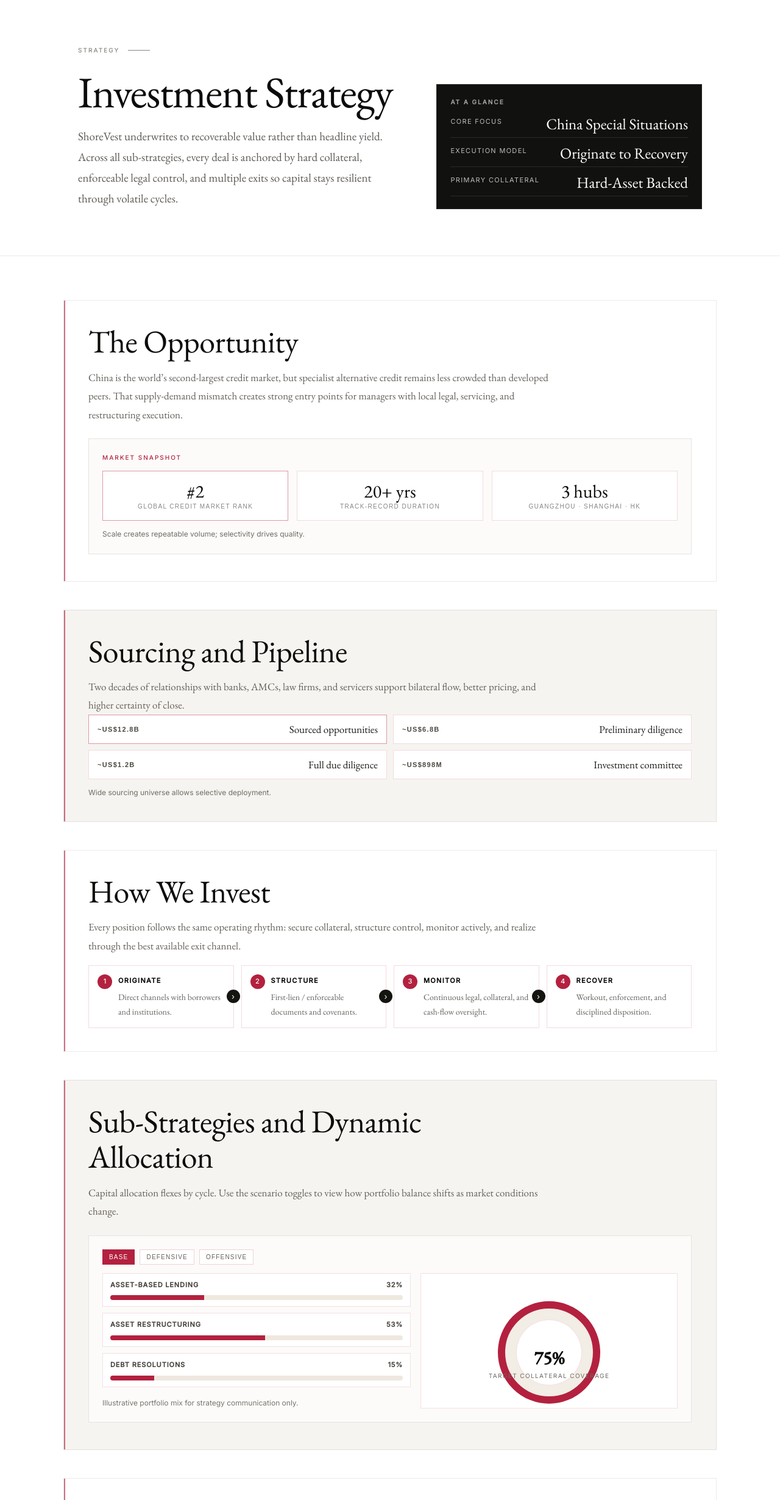
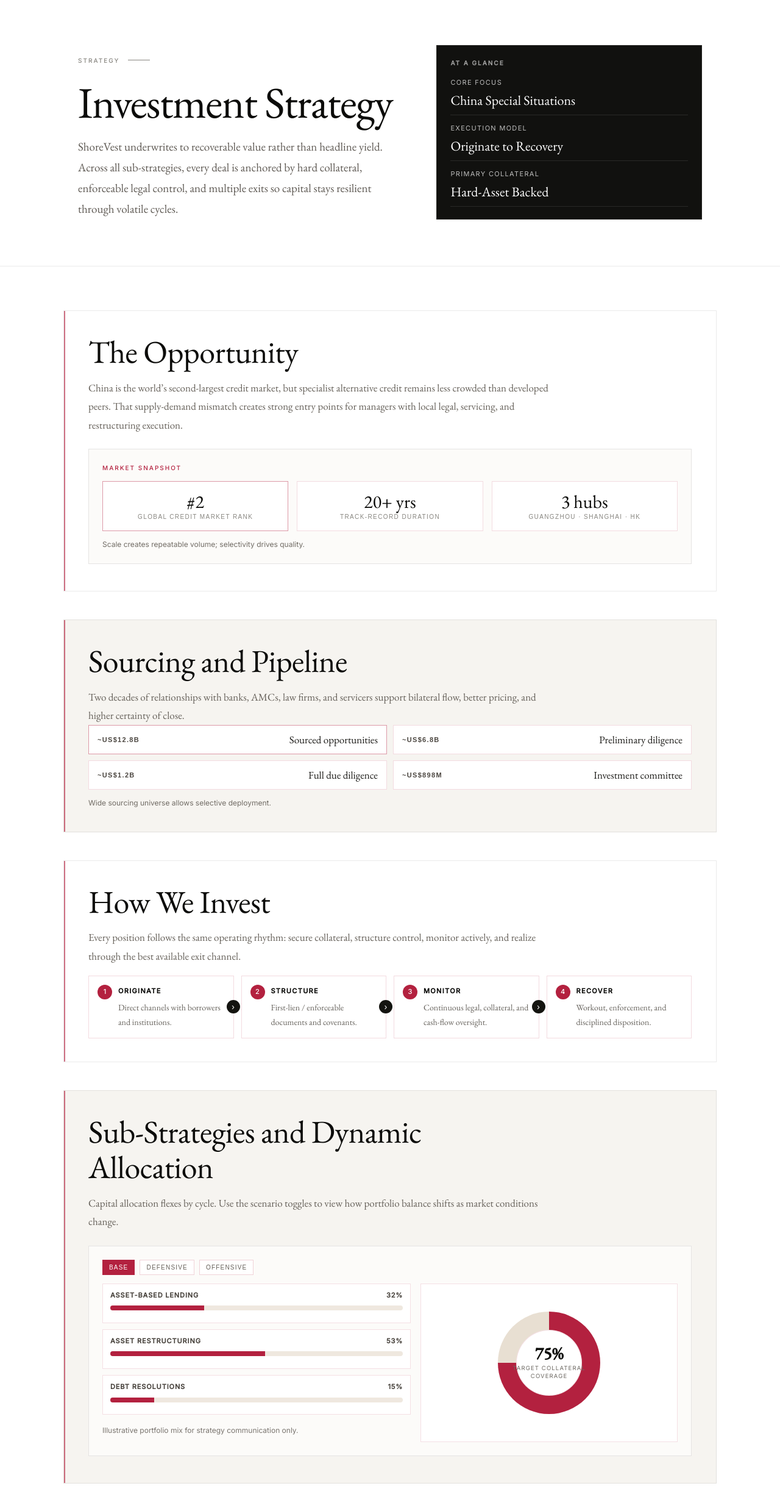
Before and after one commit to nicolalalalalalalalala/SVP, a plain HTML site: page strategy.html in a window 1280 px wide. Shown: the part 74-2534 px from the top of the page at 61% size. Drawn offline with nearby package versions, Linux system fonts and the light colour scheme.

Commit message:
Eliminate remaining strategy text overlap issues

```diff
--- a/strategy.html
+++ b/strategy.html
@@ -572,8 +572,8 @@ footer { background:var(--ink2); border-top:1px solid rgba(255,255,255,.05); pad
 .hero-panel{background:#11110f;color:#fff;padding:20px 22px;border:1px solid rgba(255,255,255,.08)}
 .hero-panel h3{font-size:10px;letter-spacing:.2em;text-transform:uppercase;color:rgba(255,255,255,.58);margin-bottom:16px}
 .hero-panel ul{list-style:none;display:grid;gap:13px}
-.hero-panel li{display:flex;justify-content:space-between;gap:10px;padding-bottom:9px;border-bottom:1px solid rgba(255,255,255,.1);font-size:11px;letter-spacing:.12em;text-transform:uppercase;color:rgba(255,255,255,.72)}
-.hero-panel li strong{font-family:var(--serif);font-size:25px;line-height:1;color:#fff;font-weight:400;letter-spacing:0;text-transform:none}
+.hero-panel li{display:grid;grid-template-columns:1fr;gap:6px;padding-bottom:10px;border-bottom:1px solid rgba(255,255,255,.1);font-size:11px;letter-spacing:.12em;text-transform:uppercase;color:rgba(255,255,255,.72)}
+.hero-panel li strong{font-family:var(--serif);font-size:clamp(17px,1.9vw,22px);line-height:1.25;color:#fff;font-weight:400;letter-spacing:0;text-transform:none;text-align:left;max-width:100%;overflow-wrap:anywhere}
 .pgsec{padding:72px 0 104px;background:#fff}
 .strategy-stack{display:grid;gap:46px}
 .strategy-block{background:#fff;border:1px solid rgba(0,0,0,.08);padding:38px 40px;scroll-margin-top:96px;position:relative;overflow:hidden}
@@ -605,11 +605,11 @@ footer { background:var(--ink2); border-top:1px solid rgba(255,255,255,.05); pad
 .risk-card h4{font-size:10px;letter-spacing:.15em;text-transform:uppercase;color:var(--red);margin-bottom:10px}
 .risk-card ul{margin:0;list-style:none;display:grid;gap:8px}
 .risk-card li{font-size:13px;color:#66625c;line-height:1.55;border-left:2px solid rgba(179,33,63,.2);padding-left:10px}
-.ring-card{background:#fff;border:1px solid rgba(179,33,63,.14);display:flex;flex-direction:column;align-items:center;justify-content:center;gap:12px;padding:20px}
-.ring{width:168px;height:168px;border-radius:50%;background:#f2ede5;border:12px solid var(--red);display:grid;place-items:center;transition:border-color .35s}
+.ring-card{background:#fff;border:1px solid rgba(179,33,63,.14);display:flex;flex-direction:column;align-items:center;justify-content:center;gap:12px;padding:20px;position:relative;min-height:260px}
+.ring{--pct:75%;width:168px;height:168px;border-radius:50%;background:conic-gradient(var(--red) var(--pct),#e8dfd2 0);display:grid;place-items:center;transition:background .35s;position:relative}
 .ring::after{content:'';width:108px;height:108px;border-radius:50%;background:#fff;box-shadow:inset 0 0 0 1px rgba(179,33,63,.14)}
-.ring-label{text-align:center;font-size:10px;letter-spacing:.14em;text-transform:uppercase;color:#6e6a64;line-height:1.5;position:relative;z-index:1;margin-top:-110px}
-.ring-label strong{display:block;font-family:var(--serif);font-size:30px;color:var(--ink);letter-spacing:0;text-transform:none}
+.ring-label{text-align:center;font-size:9.5px;letter-spacing:.12em;text-transform:uppercase;color:#6e6a64;line-height:1.35;width:122px;position:absolute;z-index:2;left:50%;top:50%;transform:translate(-50%,-50%);pointer-events:none}
+.ring-label strong{display:block;font-family:var(--serif);font-size:28px;color:var(--ink);letter-spacing:0;text-transform:none;line-height:1.05;margin-bottom:4px}
 .viz-controls{display:flex;gap:8px;flex-wrap:wrap;margin:0 0 14px}
 .viz-btn{border:1px solid rgba(179,33,63,.2);background:#fff;color:#655f58;padding:6px 10px;font-size:10px;letter-spacing:.12em;text-transform:uppercase;cursor:pointer;transition:all .2s}
 .viz-btn.is-active,.viz-btn:hover{background:var(--red);border-color:var(--red);color:#fff}
@@ -631,7 +631,7 @@ footer { background:var(--ink2); border-top:1px solid rgba(255,255,255,.05); pad
 .next-links a:hover{color:var(--red);border-bottom-color:var(--red)}
 .strategy-stack .strategy-block:nth-child(even){background:#f6f4f0}
 @media (max-width:980px){.pagehero .wrap{grid-template-columns:1fr;gap:28px}.hero-panel{max-width:540px}.strategy-stack{gap:28px}.strategy-block{padding:24px}.strategy-block h2{font-size:34px}.viz-kpi,.process-flow,.city-grid,.alloc-grid,.funnel-grid,.risk-grid{grid-template-columns:1fr}.flow-step{padding-left:44px}.flow-step::after{display:none}}
-@media (max-width:760px){:root{--pad:18px}#nav{height:auto;min-height:72px;align-items:center;flex-wrap:wrap;row-gap:12px;padding:12px var(--pad)}.nav__logo svg{height:48px}.nav__menu-btn{display:inline-flex}.nav__right{margin-left:auto;gap:10px}.nav__zh,.nav__lp{display:none}.nav__links{display:none;width:100%;order:3;flex-direction:column;gap:14px;padding:10px 0 12px;border-top:1px solid var(--rule)}#nav.menu-open .nav__links{display:flex}.nav__links a{font-size:10px;white-space:nowrap}.funnel-step{flex-wrap:wrap}.funnel-step span{font-size:18px}}
+@media (max-width:760px){:root{--pad:18px}#nav{height:auto;min-height:72px;align-items:center;flex-wrap:wrap;row-gap:12px;padding:12px var(--pad)}.nav__logo svg{height:48px}.nav__menu-btn{display:inline-flex}.nav__right{margin-left:auto;gap:10px}.nav__zh,.nav__lp{display:none}.nav__links{display:none;width:100%;order:3;flex-direction:column;gap:14px;padding:10px 0 12px;border-top:1px solid var(--rule)}#nav.menu-open .nav__links{display:flex}.nav__links a{font-size:10px;white-space:nowrap}.funnel-step{flex-wrap:wrap}.funnel-step span{font-size:18px}.hero-panel li strong{font-size:18px}}
 </style></head><body><nav id="nav"><a href="index.html" class="nav__logo"><svg xmlns="http://www.w3.org/2000/svg" viewBox="0 0 220 52" height="62" width="auto" role="img" aria-label="ShoreVest Partners">
   <g transform="scale(0.431)">
         <path d="M 48 82  L 52.5 66  L 48 46  L 43.5 66  Z" fill="#b3213f"/>
@@ -708,9 +708,9 @@ footer { background:var(--ink2); border-top:1px solid rgba(255,255,255,.05); pad
         <p>Capital allocation flexes by cycle. Use the scenario toggles to view how portfolio balance shifts as market conditions change.</p>
         <div class="strategy-viz">
           <div class="viz-controls" role="tablist" aria-label="Allocation scenarios">
-            <button class="viz-btn is-active" data-scenario="base">Base</button>
-            <button class="viz-btn" data-scenario="defensive">Defensive</button>
-            <button class="viz-btn" data-scenario="offensive">Offensive</button>
+            <button class="viz-btn is-active" data-scenario="base" aria-pressed="true">Base</button>
+            <button class="viz-btn" data-scenario="defensive" aria-pressed="false">Defensive</button>
+            <button class="viz-btn" data-scenario="offensive" aria-pressed="false">Offensive</button>
           </div>
           <div class="alloc-grid">
             <div class="alloc-bars">
@@ -837,7 +837,11 @@ const allocRows=[...document.querySelectorAll('.alloc-row[data-base]')];
 const ring=document.querySelector('.ring');
 const ringValue=document.querySelector('[data-ring-value]');
 const applyScenario=(scenario)=>{
-  scenarioButtons.forEach((btn)=>btn.classList.toggle('is-active',btn.dataset.scenario===scenario));
+  scenarioButtons.forEach((btn)=>{
+    const active=btn.dataset.scenario===scenario;
+    btn.classList.toggle('is-active',active);
+    btn.setAttribute('aria-pressed',String(active));
+  });
   allocRows.forEach((row)=>{
     const value=row.dataset[scenario];
     const valueLabel=row.querySelector('b span:last-child');
@@ -849,10 +853,12 @@ const applyScenario=(scenario)=>{
   });
   const ringPct=scenarioMap[scenario]?.ring;
   if(ring&&ringValue&&ringPct){
-    const degrees=Math.round((ringPct/100)*360);
-    ring.style.borderColor=ringPct>=80?'#8d1b31':ringPct>=70?'#b3213f':'#c64f66';
+    ring.style.setProperty('--pct',`${ringPct}%`);
     ringValue.textContent=`${ringPct}%`;
   }
 };
 scenarioButtons.forEach((btn)=>btn.addEventListener('click',()=>applyScenario(btn.dataset.scenario)));
+if(scenarioButtons.length){
+  applyScenario('base');
+}
 </script></body></html>
```
